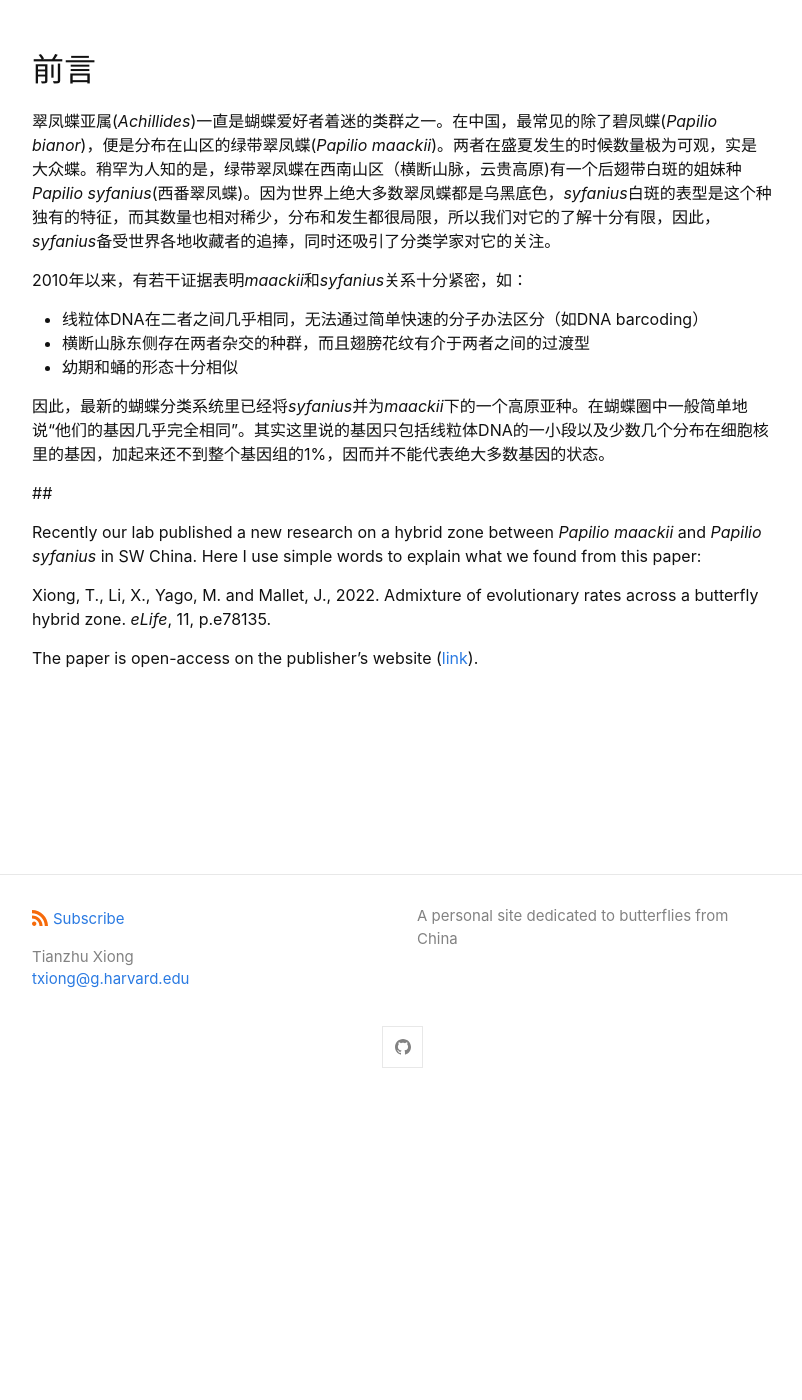
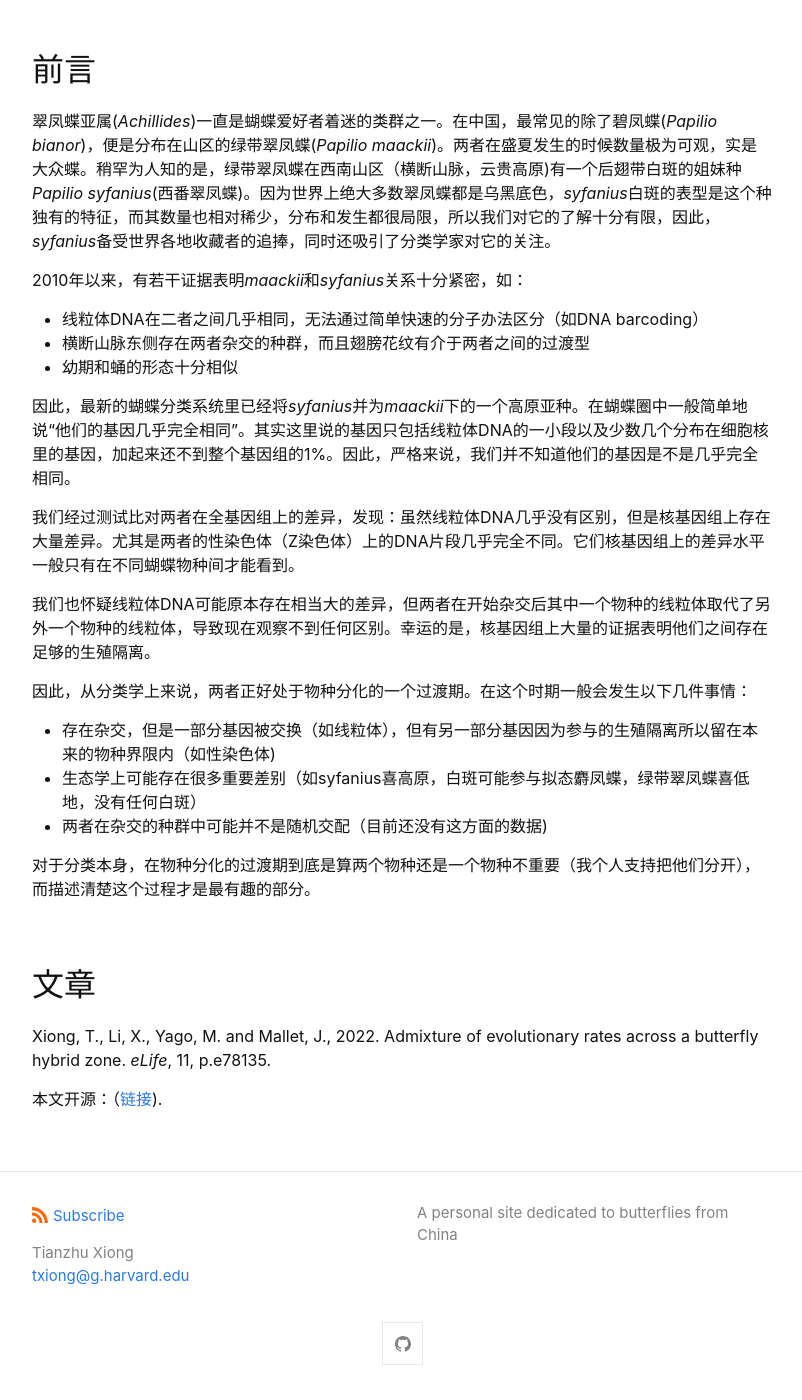
Before and after one commit to tzxiong/Butterflies-of-China, a Jekyll site: the page built from _posts/2022-07-12-maackii-syfanius-CHN-post.md, in a window 1280 px wide and 1400 px high, scrolled down 297 px. Shown: the whole window, without its empty margins (238-1040 px from the left). Built offline with Jekyll 4.4.1, drawn with Linux system fonts in a browser that asks for light colours.

Commit message:
Update 2022-07-12-maackii-syfanius-CHN-post.md

```diff
--- a/_posts/2022-07-12-maackii-syfanius-CHN-post.md
+++ b/_posts/2022-07-12-maackii-syfanius-CHN-post.md
@@ -16,13 +16,22 @@ categories: Research
 * 横断山脉东侧存在两者杂交的种群，而且翅膀花纹有介于两者之间的过渡型
 * 幼期和蛹的形态十分相似
 
-因此，最新的蝴蝶分类系统里已经将*syfanius*并为*maackii*下的一个高原亚种。在蝴蝶圈中一般简单地说“他们的基因几乎完全相同”。其实这里说的基因只包括线粒体DNA的一小段以及少数几个分布在细胞核里的基因，加起来还不到整个基因组的1%，因而并不能代表绝大多数基因的状态。
+因此，最新的蝴蝶分类系统里已经将*syfanius*并为*maackii*下的一个高原亚种。在蝴蝶圈中一般简单地说“他们的基因几乎完全相同”。其实这里说的基因只包括线粒体DNA的一小段以及少数几个分布在细胞核里的基因，加起来还不到整个基因组的1%。因此，严格来说，我们并不知道他们的基因是不是几乎完全相同。
 
-##
+我们经过测试比对两者在全基因组上的差异，发现：虽然线粒体DNA几乎没有区别，但是核基因组上存在大量差异。尤其是两者的性染色体（Z染色体）上的DNA片段几乎完全不同。它们核基因组上的差异水平一般只有在不同蝴蝶物种间才能看到。
 
+我们也怀疑线粒体DNA可能原本存在相当大的差异，但两者在开始杂交后其中一个物种的线粒体取代了另外一个物种的线粒体，导致现在观察不到任何区别。幸运的是，核基因组上大量的证据表明他们之间存在足够的生殖隔离。
 
-Recently our lab published a new research on a hybrid zone between *Papilio maackii* and *Papilio syfanius* in SW China. Here I use simple words to explain what we found from this paper:
+因此，从分类学上来说，两者正好处于物种分化的一个过渡期。在这个时期一般会发生以下几件事情：
+
+* 存在杂交，但是一部分基因被交换（如线粒体），但有另一部分基因因为参与的生殖隔离所以留在本来的物种界限内（如性染色体)
+* 生态学上可能存在很多重要差别（如syfanius喜高原，白斑可能参与拟态麝凤蝶，绿带翠凤蝶喜低地，没有任何白斑）
+* 两者在杂交的种群中可能并不是随机交配（目前还没有这方面的数据)
+
+对于分类本身，在物种分化的过渡期到底是算两个物种还是一个物种不重要（我个人支持把他们分开），而描述清楚这个过程才是最有趣的部分。
+
+## 文章
 
 Xiong, T., Li, X., Yago, M. and Mallet, J., 2022. Admixture of evolutionary rates across a butterfly hybrid zone. *eLife*, 11, p.e78135.
 
-The paper is open-access on the publisher's website ([link](https://doi.org/10.7554/eLife.78135)).
+本文开源：（[链接](https://doi.org/10.7554/eLife.78135)).
```
